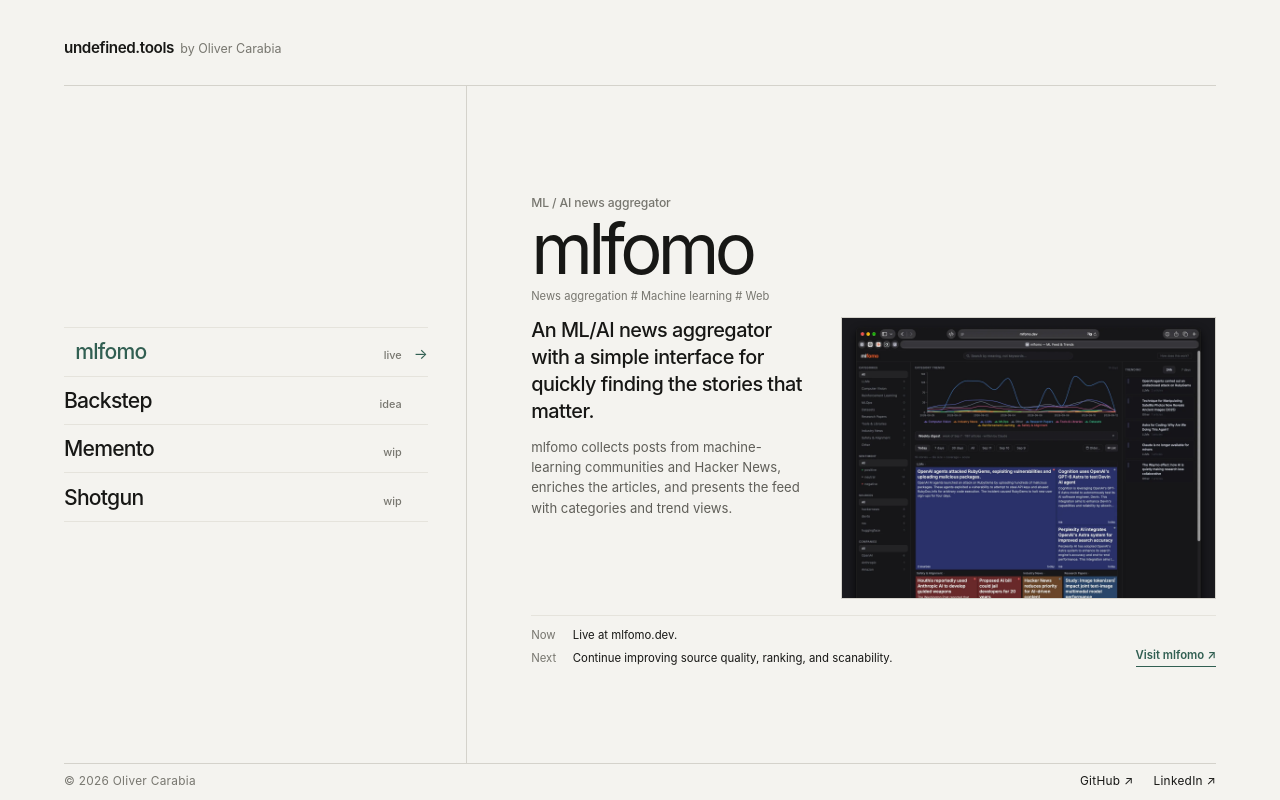
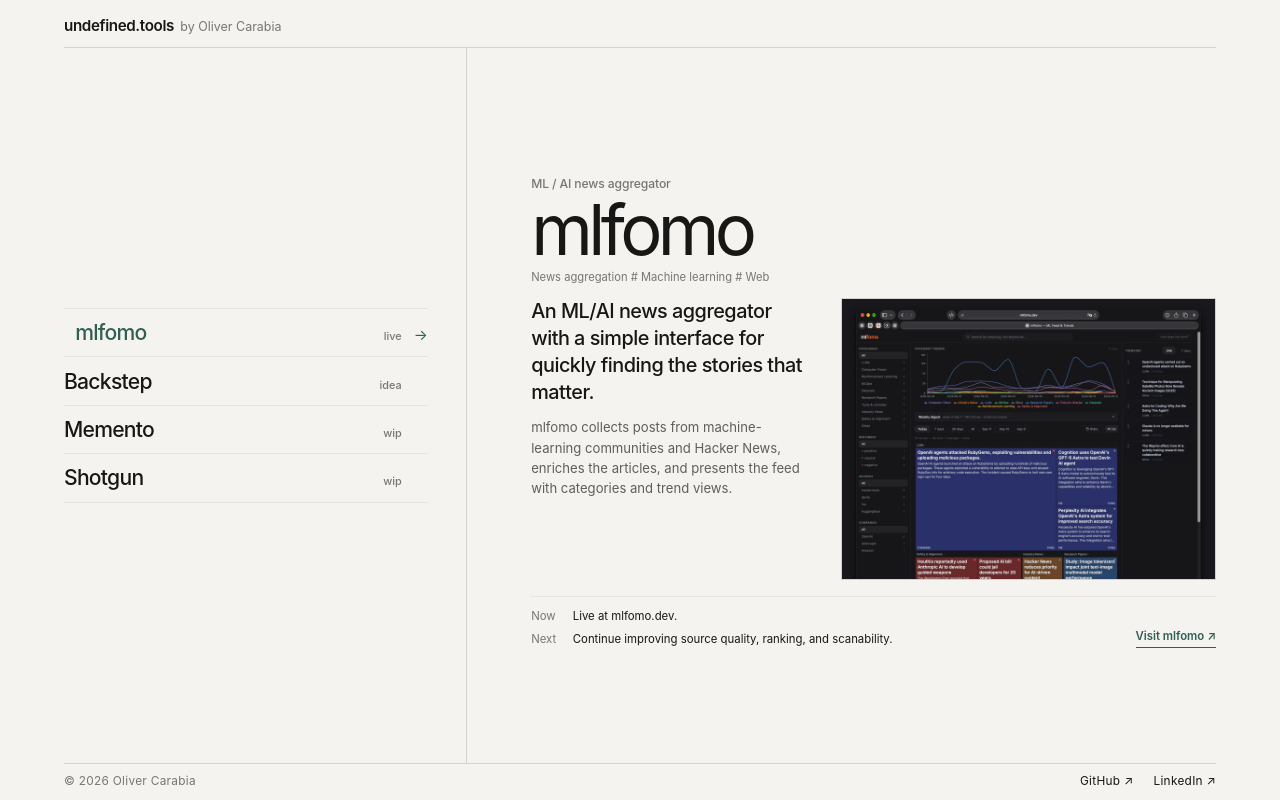
Before and after one commit to oli206/undefined.tools, a Next.js app: page / in a window 1280 px wide. Built offline with nearby package versions, Linux system fonts and the light colour scheme.

Commit message:
Eliminate desktop scroll range

```diff
--- a/app/globals.css
+++ b/app/globals.css
@@ -71,7 +71,7 @@ button {
   grid-template-rows: auto minmax(0, 1fr) auto;
   min-height: 100svh;
   min-width: 0;
-  padding: clamp(1.4rem, 3vw, 2.75rem) clamp(1.35rem, 5vw, 5rem)
+  padding: clamp(1rem, 2vh, 1.5rem) clamp(1.35rem, 5vw, 5rem)
     clamp(0.75rem, 1.5vh, 1.25rem);
   width: 100%;
 }
@@ -121,7 +121,7 @@ button {
   border-top: 1px solid var(--line);
   display: grid;
   grid-template-columns: minmax(0, 0.7fr) minmax(0, 1.3fr);
-  margin-top: clamp(1.5rem, 3.5vh, 2.75rem);
+  margin-top: clamp(0.75rem, 1.5vh, 1.25rem);
   min-height: 0;
   min-width: 0;
 }
@@ -338,7 +338,14 @@ button {
   #main {
     height: 100%;
     overflow: hidden;
+    overscroll-behavior: none;
     scrollbar-width: none;
+  }
+
+  #main {
+    inset: 0;
+    position: fixed;
+    width: 100%;
   }
 
   html::-webkit-scrollbar,
@@ -365,11 +372,11 @@ button {
 @media (max-height: 760px) and (min-width: 781px) {
   .page-frame {
     padding-bottom: 1.2rem;
-    padding-top: 1.4rem;
+    padding-top: 1rem;
   }
 
   .project-browser {
-    margin-top: 1.75rem;
+    margin-top: 0.85rem;
   }
 
   .project-panel h2 {
```
Also changed, not shown: 1 other file (tests, documents, lock files or other folders).
